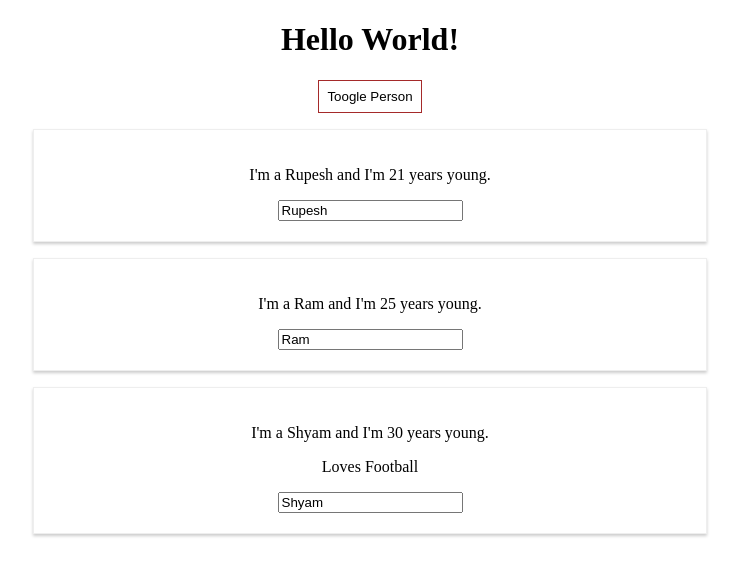
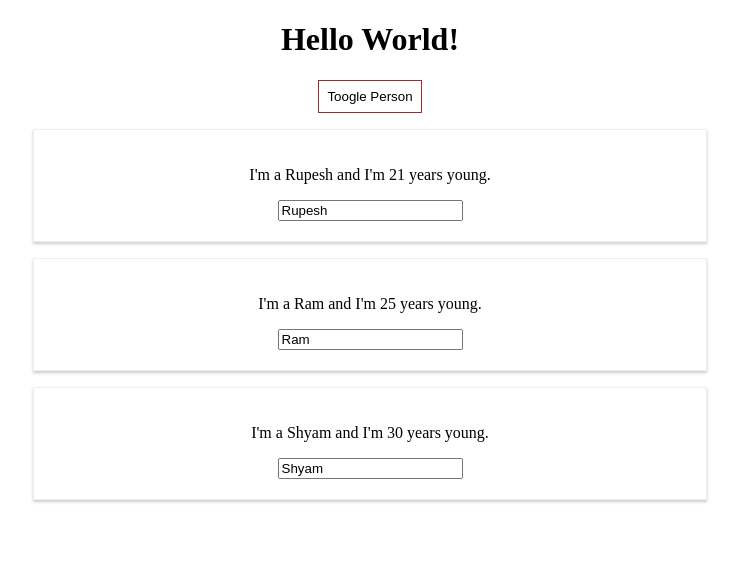
Before and after one commit to rgrupesh/React-in-Depth, a React (Create React App) app: page / in a window 1280 px wide. Both pictures are taken after a click on the button "Toogle Person". Shown: the top 576 px of the page, without its empty margins (270-1009 px from the left). Built offline with nearby package versions, Linux system fonts and the light colour scheme; the HTML template or start-up script is replaced by a standard one.

Commit message:
map array

```diff
--- a/src/App.js
+++ b/src/App.js
@@ -49,22 +49,9 @@
     if (this.state.showPersons) {
       persons = (
         <div>
-          <Person
-            name={this.state.persons[0].name}
-            age={this.state.persons[0].age}
-          />
-          <Person
-            name={this.state.persons[1].name}
-            age={this.state.persons[1].age}
-          />
-          <Person
-            name={this.state.persons[2].name}
-            age={this.state.persons[2].age}
-            click={this.switchNameHandler.bind(this, "Rupessshhh")}
-            changed={this.nameChangeHandler}
-          >
-            Loves Football
-          </Person>
+          {this.state.persons.map((person) => (
+            <Person name={person.name} age={person.age} />
+          ))}
         </div>
       );
     }
```
